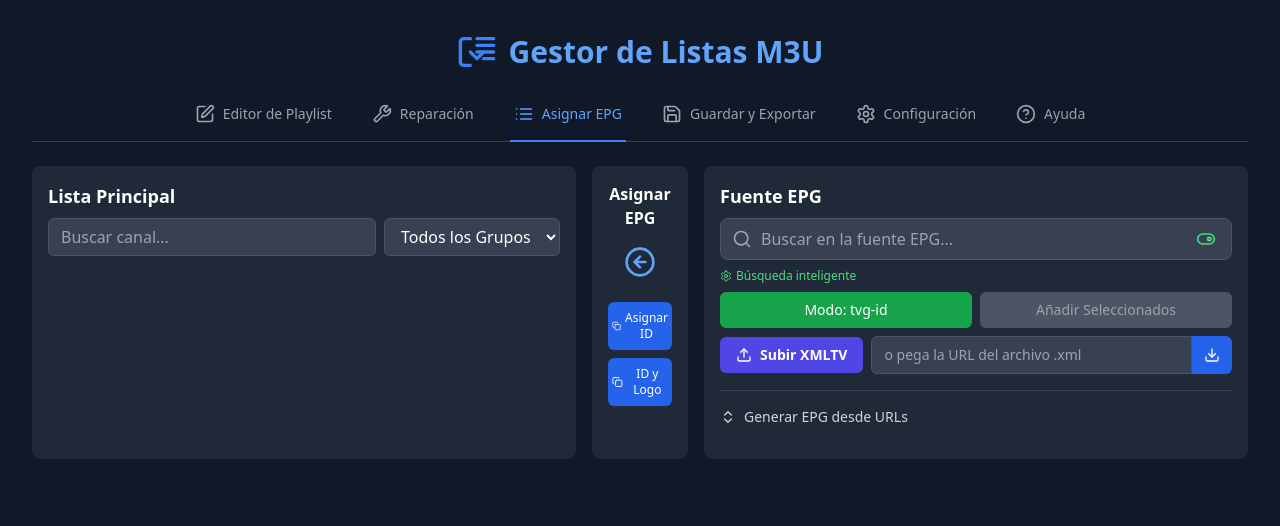
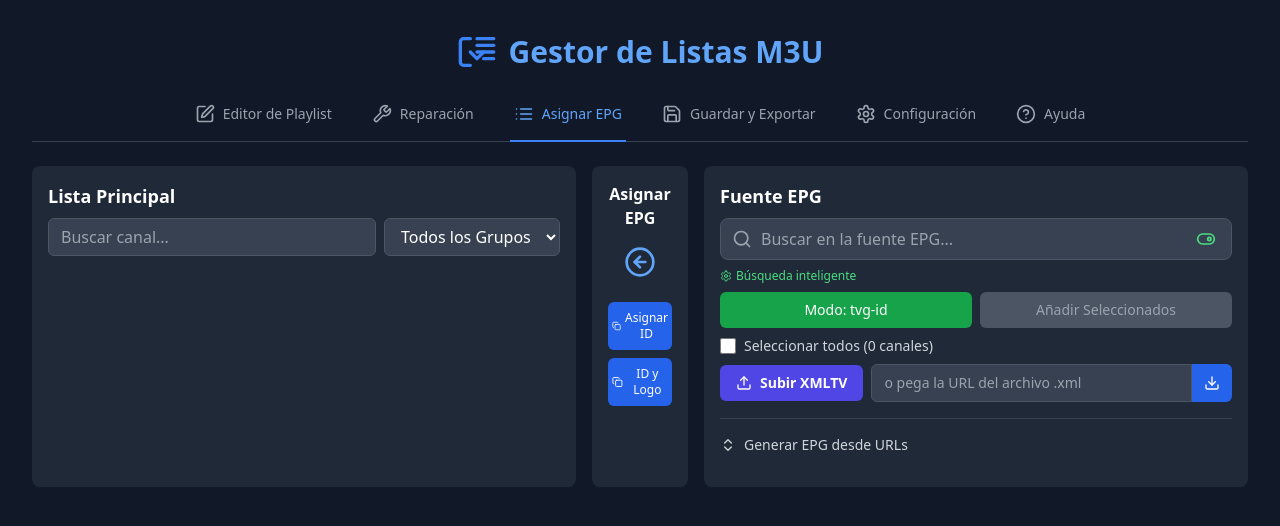
Before and after one commit to hijodkain/PWA-M3U-Manager, a Next.js app: page / in a window 1280 px wide. Both pictures are taken after a click on the button "Asignar EPG". Shown: the top 526 px of the page. Built offline with nearby package versions, Linux system fonts and the light colour scheme.

Commit message:
feat: add select all checkbox for EPG channels
- Add checkbox to select/deselect all visible EPG channels
- Shows total count of filtered channels
- Integrates with existing selection functionality
- Located above the EPG channels list for easy access

```diff
--- a/AsignarEpgTab.tsx
+++ b/AsignarEpgTab.tsx
@@ -48,6 +48,7 @@ const AsignarEpgTab: React.FC<AsignarEpgTabProps> = ({ epgHook, channelsHook, se
         toggleAssignmentMode,
         selectedEpgChannels,
         toggleEpgChannelSelection,
+        toggleSelectAllEpgChannels,
         addSelectedEpgChannels,
     } = epgHook;
 
@@ -209,6 +210,20 @@ const AsignarEpgTab: React.FC<AsignarEpgTabProps> = ({ epgHook, channelsHook, se
                         Añadir {selectedEpgChannels.size > 0 ? `(${selectedEpgChannels.size})` : 'Seleccionados'}
                     </button>
                 </div>
+
+                {/* Checkbox para seleccionar todos */}
+                <div className="flex items-center gap-2 mb-2">
+                    <input
+                        type="checkbox"
+                        id="select-all-epg"
+                        checked={filteredEpgChannels.length > 0 && filteredEpgChannels.every(ch => selectedEpgChannels.has(ch.id))}
+                        onChange={toggleSelectAllEpgChannels}
+                        className="w-4 h-4 text-blue-600 bg-gray-700 border-gray-600 rounded focus:ring-blue-500"
+                    />
+                    <label htmlFor="select-all-epg" className="text-sm text-gray-300 cursor-pointer">
+                        Seleccionar todos ({filteredEpgChannels.length} canales)
+                    </label>
+                </div>
                 <div className="space-y-4">
                     <div className="flex items-center gap-2">
                         <input
```
